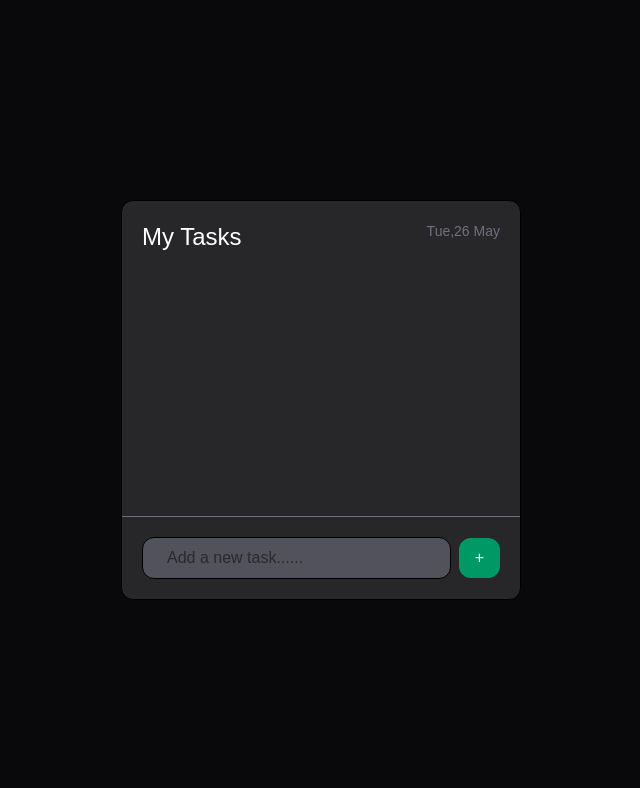
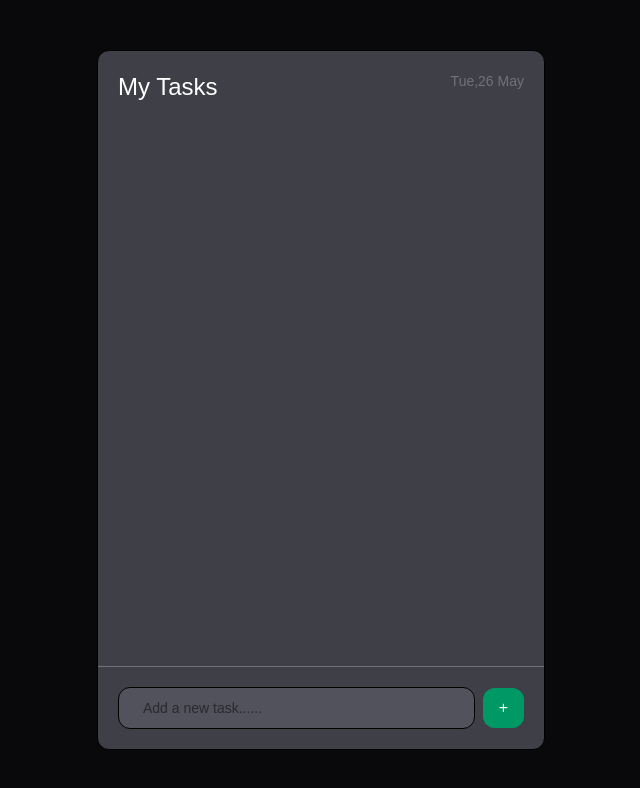
Before and after one commit to shivamdevbat/task-manager, a React (Vite) app: page / in a window 1280 px wide. Shown: the top 788 px of the page, without its empty margins (319-959 px from the left). Built offline with nearby package versions, Linux system fonts and the light colour scheme.

Commit message:
updated UI

```diff
--- a/src/App.jsx
+++ b/src/App.jsx
@@ -4,7 +4,7 @@ import Taskbar from "./components/taskbar";
 function App() {
   return (
     <main className="bg-zinc-950 min-h-screen flex justify-center items-center">
-      <div className="flex flex-col justify-between min-h-80 w-100 h-100 bg-zinc-800 border rounded-xl">
+      <div className="flex flex-col justify-between w-full max-w-md min-h-175 bg-zinc-700 border rounded-xl">
         <div className="flex-1 p-5">
           <Heading />
         </div>
--- a/src/components/taskbar.jsx
+++ b/src/components/taskbar.jsx
@@ -1,7 +1,10 @@
 export default function Taskbar() {
   return (
     <div className="flex items-center gap-2 w-full">
-      <input className="flex-1 border p-2  pl-6  bg-zinc-600 rounded-xl" placeholder="Add a new task......" />
+      <input
+        className="flex-1 border px-4 py-2.5 pl-6  bg-zinc-600 rounded-xl text-sm"
+        placeholder="Add a new task......"
+      />
       <button className="bg-emerald-600 text-white px-4 py-2 rounded-xl">+</button>
     </div>
   );
```
